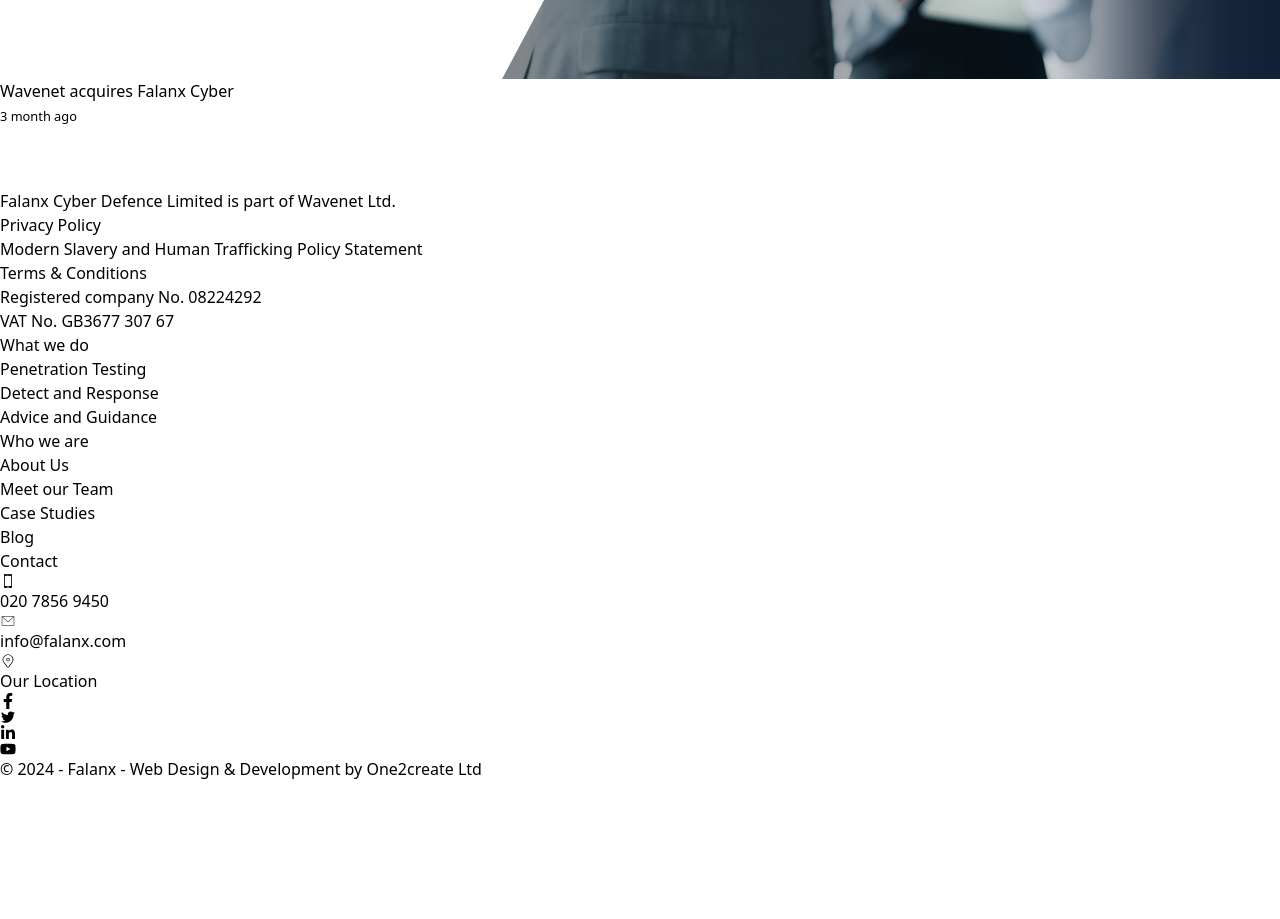
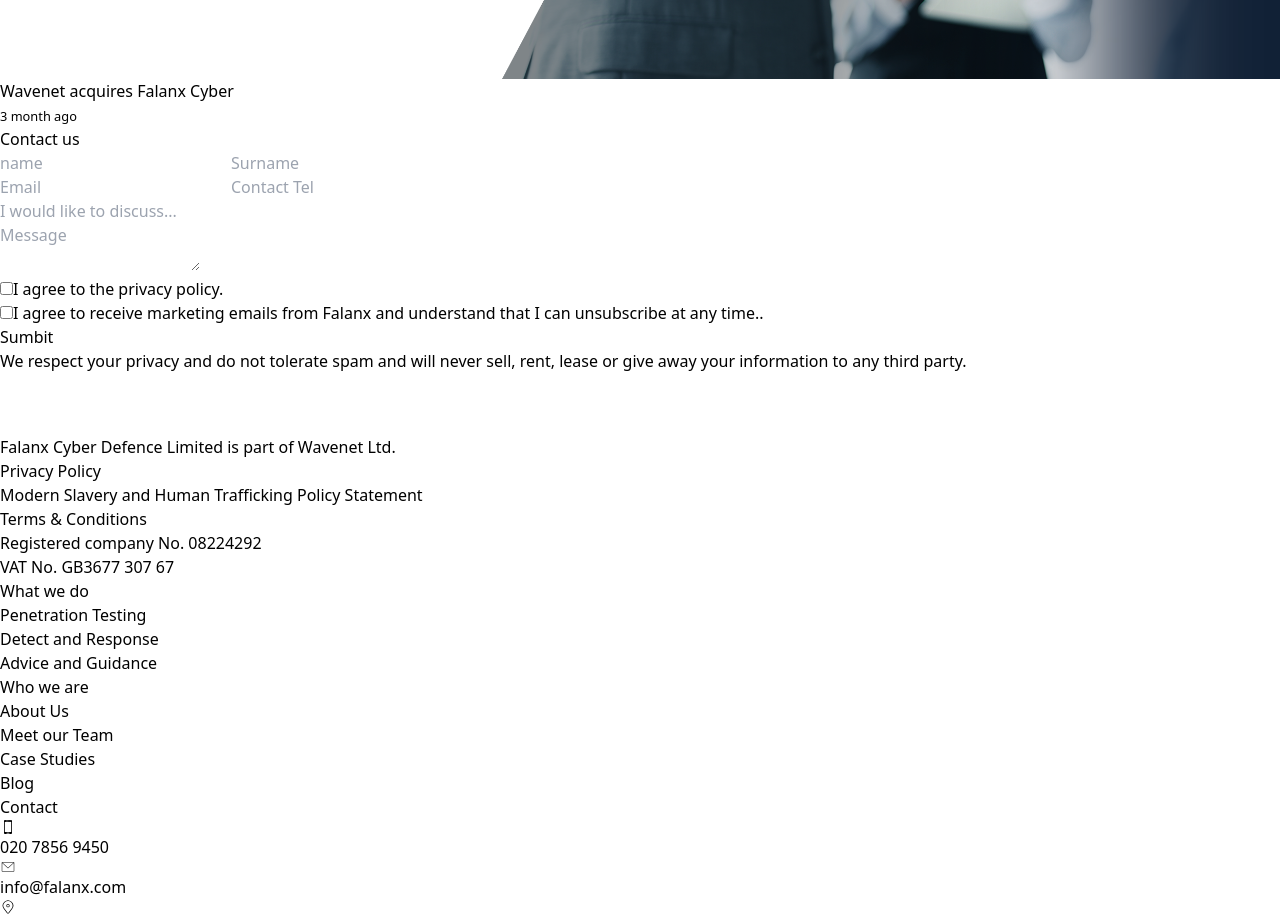
Before and after one commit to Adenekan123/tissec_web, a React (Vite) app: page / in a window 1280 px wide. Shown: the part 5180-6099 px from the top of the page. Before the commit the page ends 5961 px from the top, so only its background shows below. Built offline with nearby package versions, Linux system fonts and the light colour scheme.

Commit message:
added contact

```diff
--- /dev/null
+++ b/src/pages/home/components/contact.tsx
@@ -0,0 +1,73 @@
+export const Contacts = () => {
+  return (
+    <div className="flex gap-x-6 pr-6 md:pr-20">
+      <div className="basis-3/12 md:basis-5/12 bg-[url('/images/contact-form-home.jpg')] bg-cover bg-left"></div>
+      <div className="basis-7/12 md:basis-7/12 py-10">
+        <h2 className="text-4xl mb-24">Contact us</h2>
+        <div className="flex flex-col gap-y-12">
+          <div className="flex gap-x-3">
+            <input
+              type="text"
+              placeholder="name"
+              className="text-slate-300 active:border-amber-400 py-3 px-3 border border-slate-300 basis-6/12"
+            />
+            <input
+              type="text"
+              placeholder="Surname"
+              className="text-slate-300 active:border-amber-400 py-3 px-3 border border-slate-300 basis-6/12"
+            />
+          </div>
+          <div className="flex gap-x-3">
+            <input
+              type="email"
+              placeholder="Email"
+              className="text-slate-300 active:border-amber-400 py-3 px-3 border border-slate-300 basis-6/12"
+            />
+            <input
+              type="text"
+              placeholder="Contact Tel"
+              className="text-slate-300 active:border-amber-400 py-3 px-3 border border-slate-300 basis-6/12"
+            />
+          </div>
+          <div>
+            <input
+              type="text"
+              placeholder="I would like to discuss..."
+              className="text-slate-300 active:border-amber-400 py-3 px-3 border border-slate-300 w-full"
+            />
+          </div>
+          <div>
+            <textarea
+              name=""
+              className="text-slate-300 active:border-amber-400 py-3 px-3 w-full border border-slate-300"
+              placeholder="Message"
+            ></textarea>
+          </div>
+          <div>
+            <div className="flex items-center gap-x-3 mb-3">
+              <input type="checkbox" name="" id="" />
+              <label htmlFor="">I agree to the privacy policy.</label>
+            </div>
+            <div className="flex items-center gap-x-3">
+              <input type="checkbox" name="" id="" />
+              <label htmlFor="">
+                I agree to receive marketing emails from Falanx and understand
+                that I can unsubscribe at any time..
+              </label>
+            </div>
+          </div>
+
+          <div>
+            <button className="px-12 py-3 bg-blue-950 text-white rounded-md font-semibold">
+              Sumbit
+            </button>
+          </div>
+          <p className="text-slate-600">
+            We respect your privacy and do not tolerate spam and will never
+            sell, rent, lease or give away your information to any third party.
+          </p>
+        </div>
+      </div>
+    </div>
+  );
+};
--- a/src/pages/home/index.tsx
+++ b/src/pages/home/index.tsx
@@ -1,6 +1,7 @@
 import { Carousel } from "../../components";
 import { HomeBaner } from "../../components";
 import { homeBannerContents } from "../../static/home.static";
+import { Contacts } from "./components/contact";
 import LatestNews from "./components/latest-news";
 import WhatWeDo from "./components/what-we-do";
 import WhoWeAre from "./components/who-we-are";
@@ -24,6 +25,9 @@
       <section>
         <LatestNews />
       </section>
+      <section>
+        <Contacts />
+      </section>
     </>
   );
 };
```
